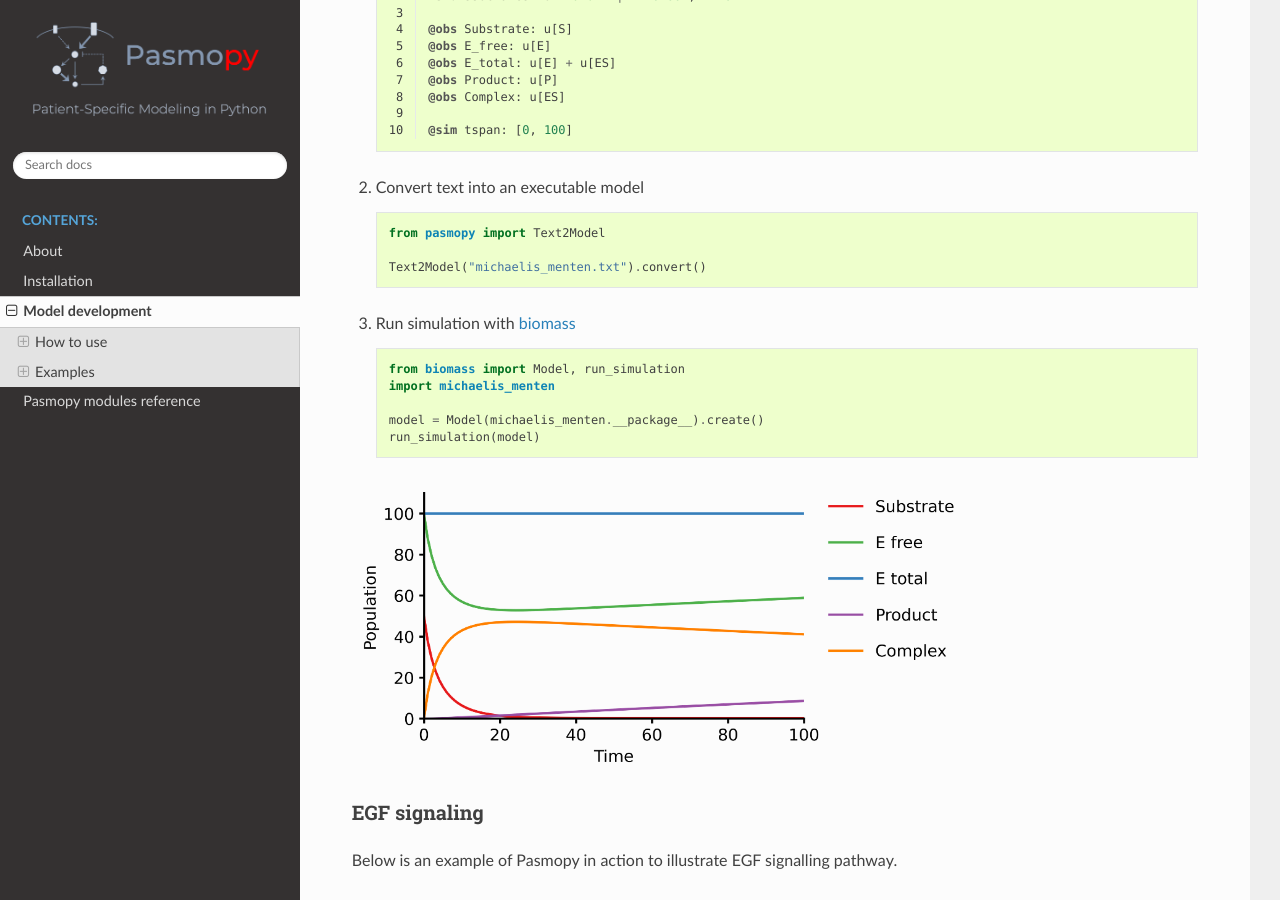
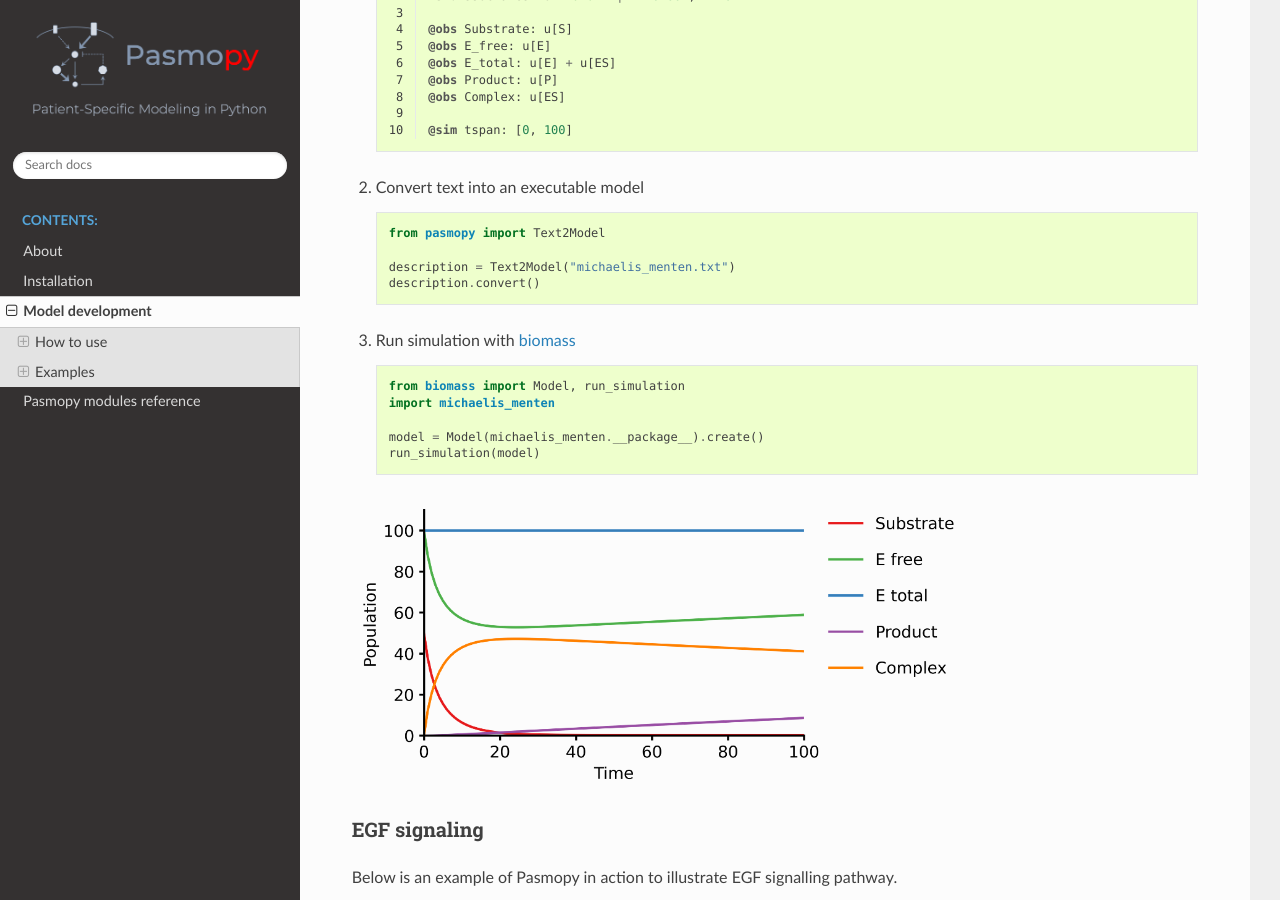
Before and after one commit to pasmopy/pasmopy, a Sphinx documentation site: the page built from docs/model_development.rst, in a window 1280 px wide and 900 px high, scrolled down 2533 px. Built offline with Sphinx 7.4.7 and the Read the Docs theme 2.0.0, drawn with Linux system fonts in a browser that asks for light colours; the version number could not be read and is left out; some of the changed text lies outside the part shown.

Commit message:
Fix example code for model development

```diff
--- a/docs/model_development.rst
+++ b/docs/model_development.rst
@@ -141,7 +141,8 @@
 
       from pasmopy import Text2Model
 
-      Text2Model("michaelis_menten.txt").convert()
+      description = Text2Model("michaelis_menten.txt")
+      description.convert()
 
 #. Run simulation with biomass_
 
@@ -214,7 +215,8 @@
 
       from pasmopy import Text2Model
 
-      Text2Model("Kholodenko_JBC_1999.txt").convert()
+      description = Text2Model("Kholodenko_JBC_1999.txt")
+      description.convert()
 
 #. Run simulation with biomass_
 
```
Also changed, not shown: README.md (+2 -1 lines).
